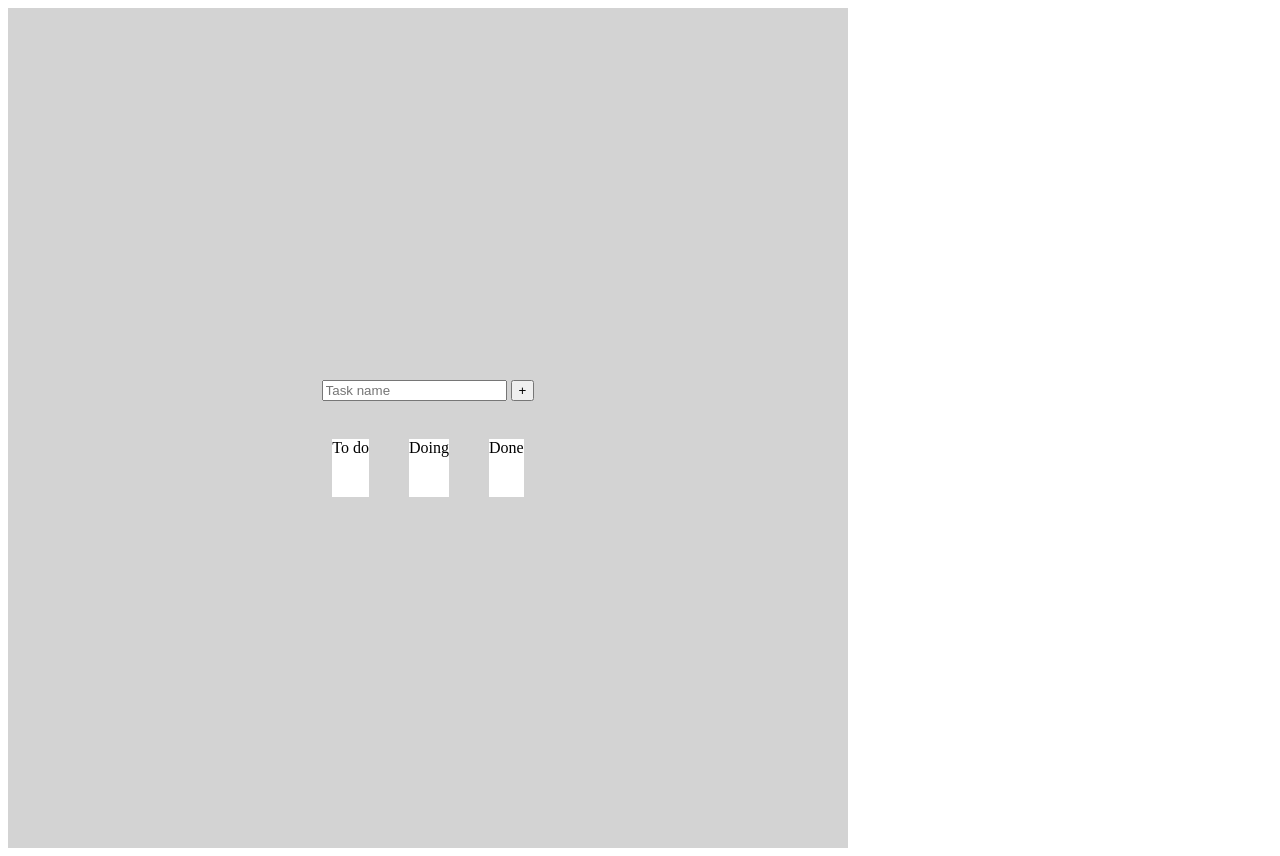
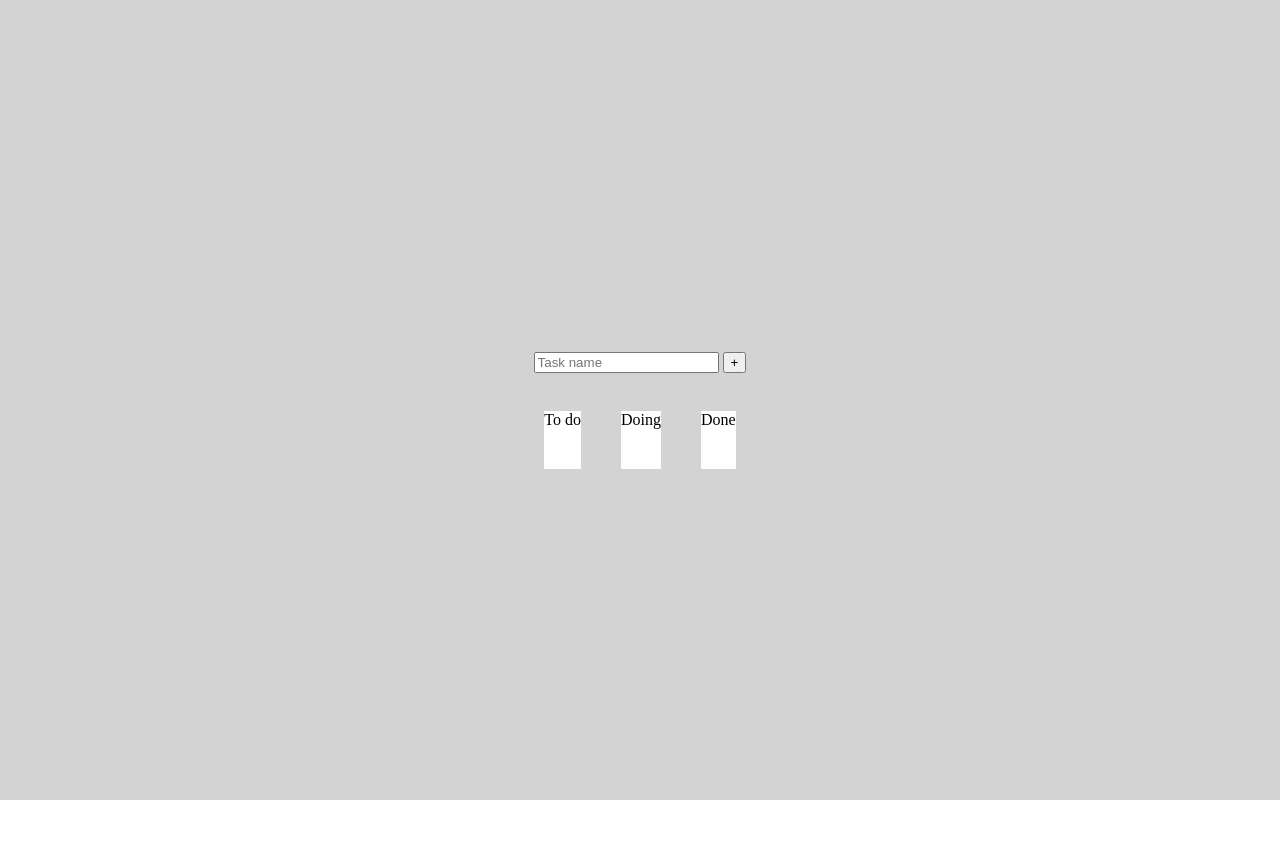
Before and after one commit to pawelberowski/To_do_app, a plain HTML site: page index.html in a window 1280 px wide. After the commit the page ends 800 px from the top, so only its background shows below. Drawn offline with Linux system fonts and the light colour scheme.

Commit message:
Fixed width and height issues and switched to border-box

```diff
--- a/style.css
+++ b/style.css
@@ -1,10 +1,22 @@
+* {
+    box-sizing: border-box;
+}
+
+html {
+    height: 100%;
+}
+
+body {
+    margin: 0;
+    height: 100%;
+}
 
 #wrapper {
     display: flex;
     justify-content: center;
     align-items: center;
-    height: 100vh;
-    width: 100vh;
+    height: 100%;
+    width: 100%;
     padding: 20px;
     background-color: lightgray;
     flex-direction: column;
```
